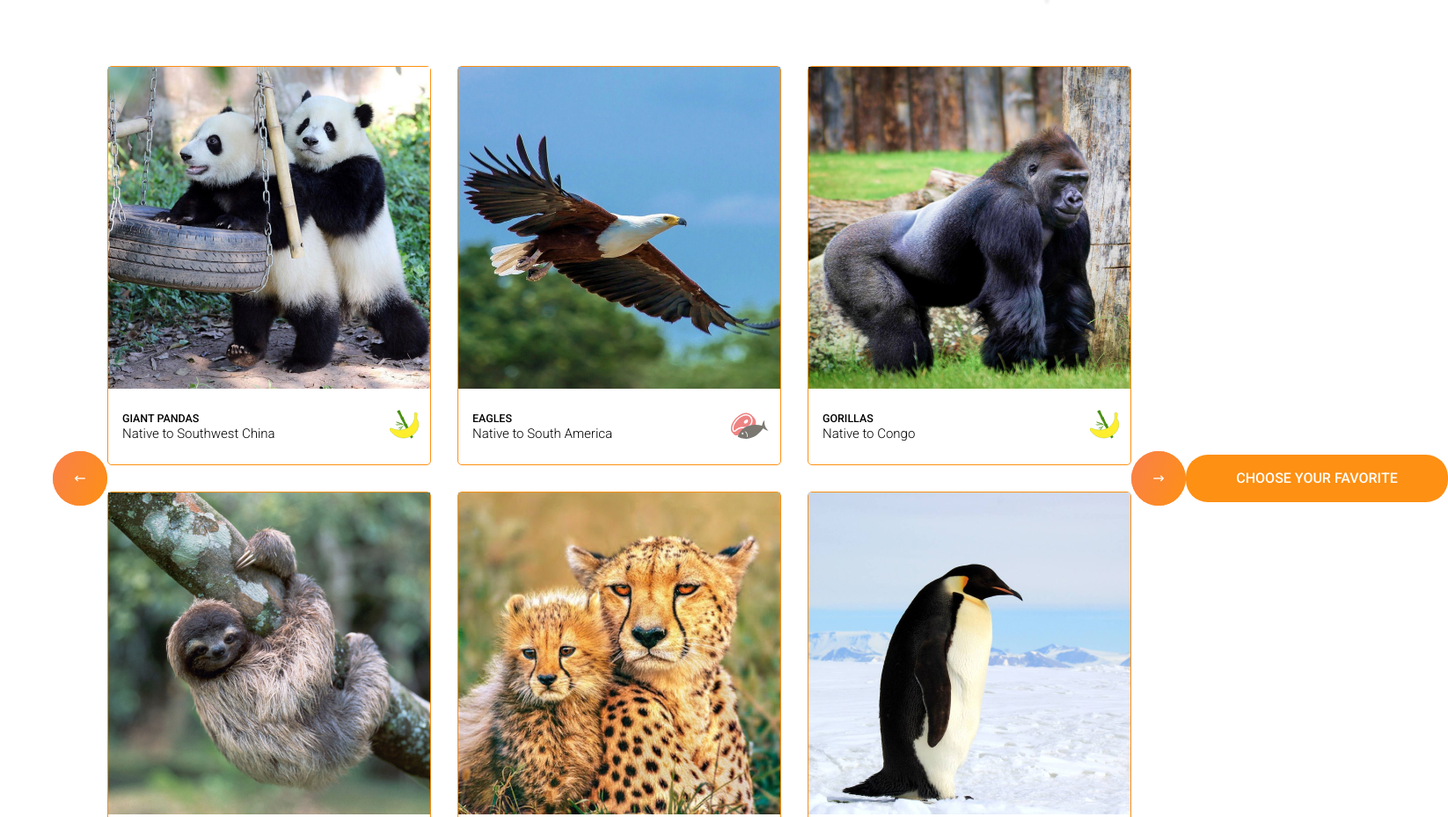
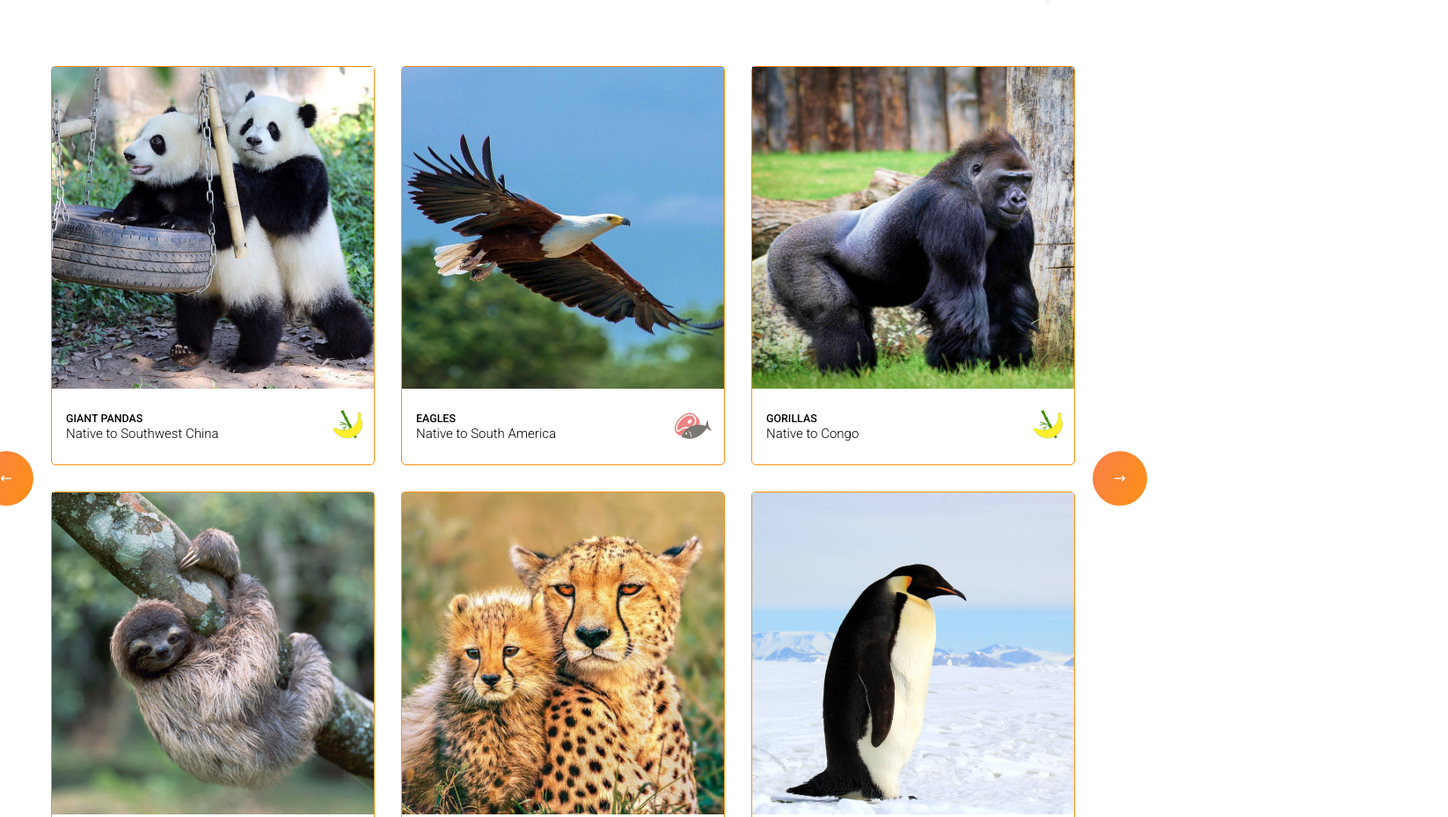
Before and after one commit to Liaaaaaaaaaaa/online-zoo2, a website: page online-zoo/index.html in a window 1280 px wide. Shown: the part 1439-2368 px from the top of the page at 88% size, 1646 px wide, since content can reach past the window. Drawn offline with Linux system fonts and the light colour scheme; files whose address does not match are found by name.

Commit message:
feat: add grid in section pets

```diff
--- a/online-zoo/index.html
+++ b/online-zoo/index.html
@@ -5,7 +5,7 @@
     <meta charset="UTF-8">
     <meta http-equiv="X-UA-Compatible" content="IE=edge">
     <meta name="viewport" content="width=device-width, initial-scale=1.0">
-    <link rel="stylesheet" href="style.css">
+    <link rel="stylesheet" href="../online-zoo/pages/main/sass/style.css">
     <link href="https://fonts.googleapis.com/css?family=Roboto:100,300,regular,500,700&display=swap" rel="stylesheet" />
 
     <title>Online-zoo</title>
@@ -64,7 +64,7 @@
 
     <section class="pets">
         <div class="wrapper pets__wrapper">
-            <div class="pets__switch1">
+            <div>
                 <div class="button button_colored pets__switch1">&#8592</div>
             </div>
             <div class="layout-3-column">
@@ -129,7 +129,7 @@
                     </div>
                 </div>
             </div>
-            <div class="pets__switch2">
+            <div >
                 <div class="button button_colored pets__switch2">&#8594</div>
             </div>
             <div class="pets__button">
--- a/online-zoo/pages/main/sass/abstract/_constants.scss
+++ b/online-zoo/pages/main/sass/abstract/_constants.scss
@@ -2,7 +2,7 @@ $color-brand: linear-gradient(113.96deg, #F9804B 1.49%, #FE9013 101.44%);
 $color-brand2: #FE9013;
 $color-background: linear-gradient(315.75deg, rgba(254, 210, 144, 0.7) 30.06%, #FEBDAB 100.95%, rgba(254, 210, 144, 0.7) 106.36%), linear-gradient(315.75deg, rgba(254, 189, 171, 0.74) 30.06%, rgba(243, 169, 248, 0.66) 50.74%, #E0D8F0 80.49%, #EAF7FE 127.9%, #EAF7FE 149.54%), linear-gradient(315.75deg, rgba(254, 189, 171, 0.74) 30.06%, rgba(243, 169, 248, 0.66) 50.74%, #E0D8F0 80.49%, #EAF7FE 127.9%, #EAF7FE 149.54%);
 
-$color-promo: url("./assets/images/promo-background.jpg");
+$color-promo: url("../../../assets/images/promo-background.jpg");
 
 $color-light: #FFFFFF;
 $color-grey: #BDBDBD;
@@ -18,6 +18,7 @@ $color-scroll: #F5F7F6;
 $color-green: #4B9200;
 
 $content-width:1160px;
+$max-width: 1600px;
 $tablet-widtg: 768px;
 $mobile-big-width:414px;
 $mobile-small-width: 320px;
--- a/online-zoo/pages/main/sass/base/_base.scss
+++ b/online-zoo/pages/main/sass/base/_base.scss
@@ -1,7 +1,7 @@
 html {
     font-size: 10px;
     scroll-behavior: smooth;
-    // width: 1600px;
+
 }
 
 body {
--- a/online-zoo/pages/main/sass/layouts/_header.scss
+++ b/online-zoo/pages/main/sass/layouts/_header.scss
@@ -1,6 +1,7 @@
 .header {
     background: $color-dark;
     padding: 14px 0;
+
 }
 
 .header__wrapper {
--- a/online-zoo/pages/main/sass/layouts/_pets.scss
+++ b/online-zoo/pages/main/sass/layouts/_pets.scss
@@ -1,10 +1,21 @@
-//
+// .pets {
+// display: grid;
+// grid-template: "pets__switch1 pets__wrapper
+// pets__switch2"
+// "pets__button pets__button pets__button";
+// }
 
 .pets__wrapper {
-    display: flex;
-    flex-direction: row;
-    justify-content: space-between;
+    // display: flex;
+    // flex-direction: row;
+    // justify-content: space-between;
+    // align-items: center;
+    display: grid;
     align-items: center;
+    justify-content: center;
+grid-template: "pets__switch1 layout-3-column pets__switch2"
+"pets__button pets__button pets__button";
+grid-row-gap: 80px;
 }
 
 .pets__switch1,
@@ -14,19 +25,23 @@
     background: $color-brand;
     border-radius: 50%;
     color: $color-light;
+    margin: 0 20px;
+
 }
 
-// .pets__switch1 {
-//     position:relative;
-//     right: 5px;
-//     top:
-// }
+.pets__switch1 {
+    grid-area: "pets__switch1" ;
+}
+.pets__switch2 {
+    grid-area: "pets__switch2";
+}
 
 .layout-3-column {
     display: grid;
     grid-template-columns: repeat (3, 366px);
     grid-template-rows: repeat (3, 426px);
     grid-gap: 30px;
+    grid-area: "layout-3-column";
 }
 
 .pet__container1 {
@@ -89,4 +104,5 @@ height: 38px;
 .pets__button {
   display: flex;
   justify-content: space-around;
+  grid-area: 2/2/3/3;
 }
--- a/online-zoo/pages/main/sass/layouts/_promo.scss
+++ b/online-zoo/pages/main/sass/layouts/_promo.scss
@@ -2,7 +2,8 @@
     background: $color-promo;
     background-repeat: no-repeat;
    background-size: contain;
-   width: 1600px;
+   width: $max-width;
+    margin:  auto;
 }
 
 
--- a/online-zoo/pages/main/sass/layouts/_wrapper.scss
+++ b/online-zoo/pages/main/sass/layouts/_wrapper.scss
@@ -1,5 +1,5 @@
 .wrapper {
     max-width: $content-width;
-    margin: auto;
+    margin:  auto;
 
 }
--- a/package.json
+++ b/package.json
@@ -4,7 +4,7 @@
   "description": "Private repository for @liaaaaaaaaaaa",
   "main": "index.js",
   "scripts": {
-    "style": "sass --watch style.scss style.css",
+    "style": "sass --watch online-zoo/pages/main/sass/style.scss online-zoo/pages/main/sass/style.css",
     "test": "echo \"Error: no test specified\" && exit 1"
 
   },
```
Also changed, not shown: online-zoo/README.md (added), online-zoo/pages/main/sass/base/_buttons.scss (line endings or trailing spaces), online-zoo/pages/main/sass/style.css, online-zoo/pages/main/sass/style.scss (renamed from online-zoo/style.scss), 3 other files.
